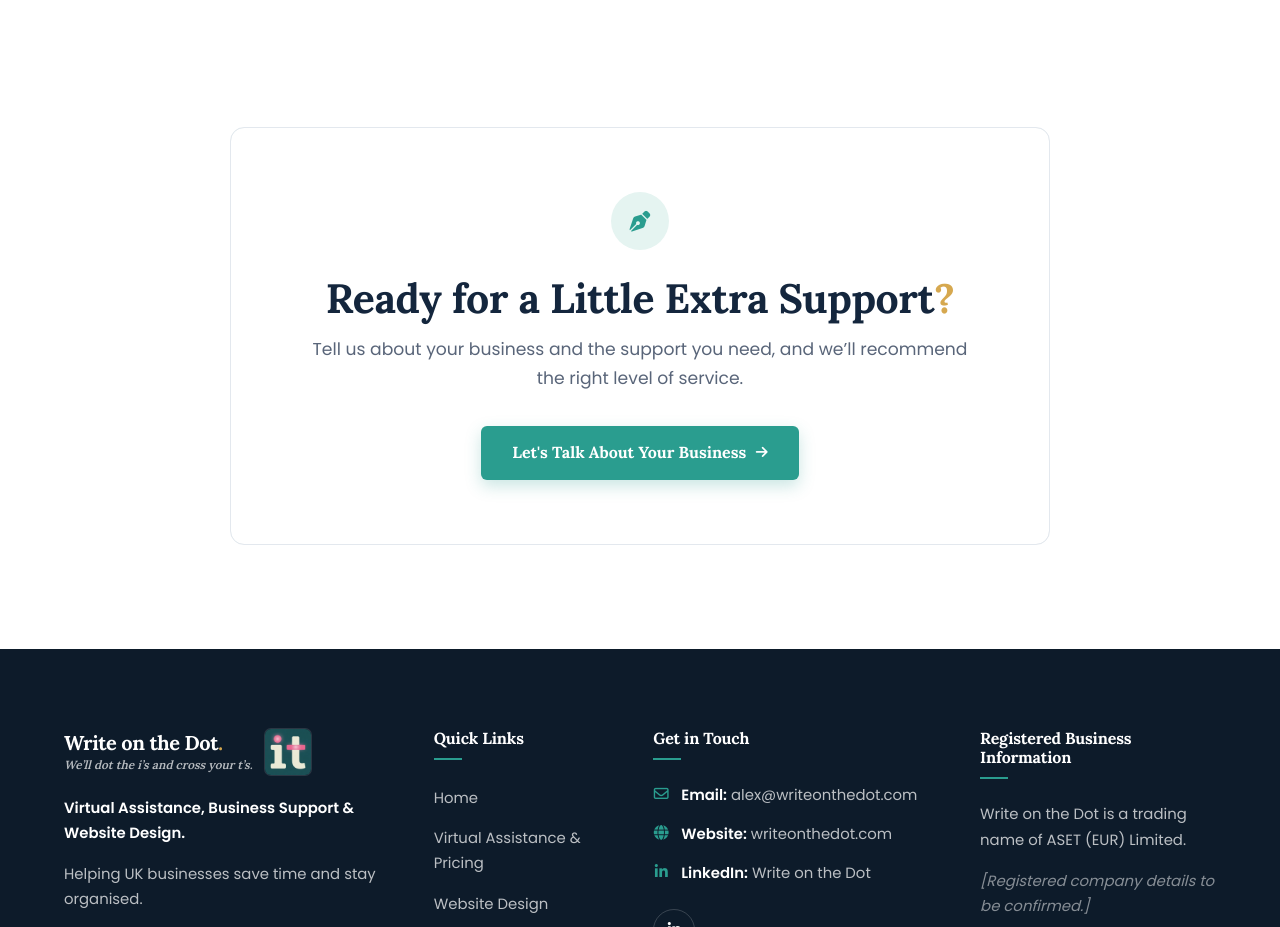
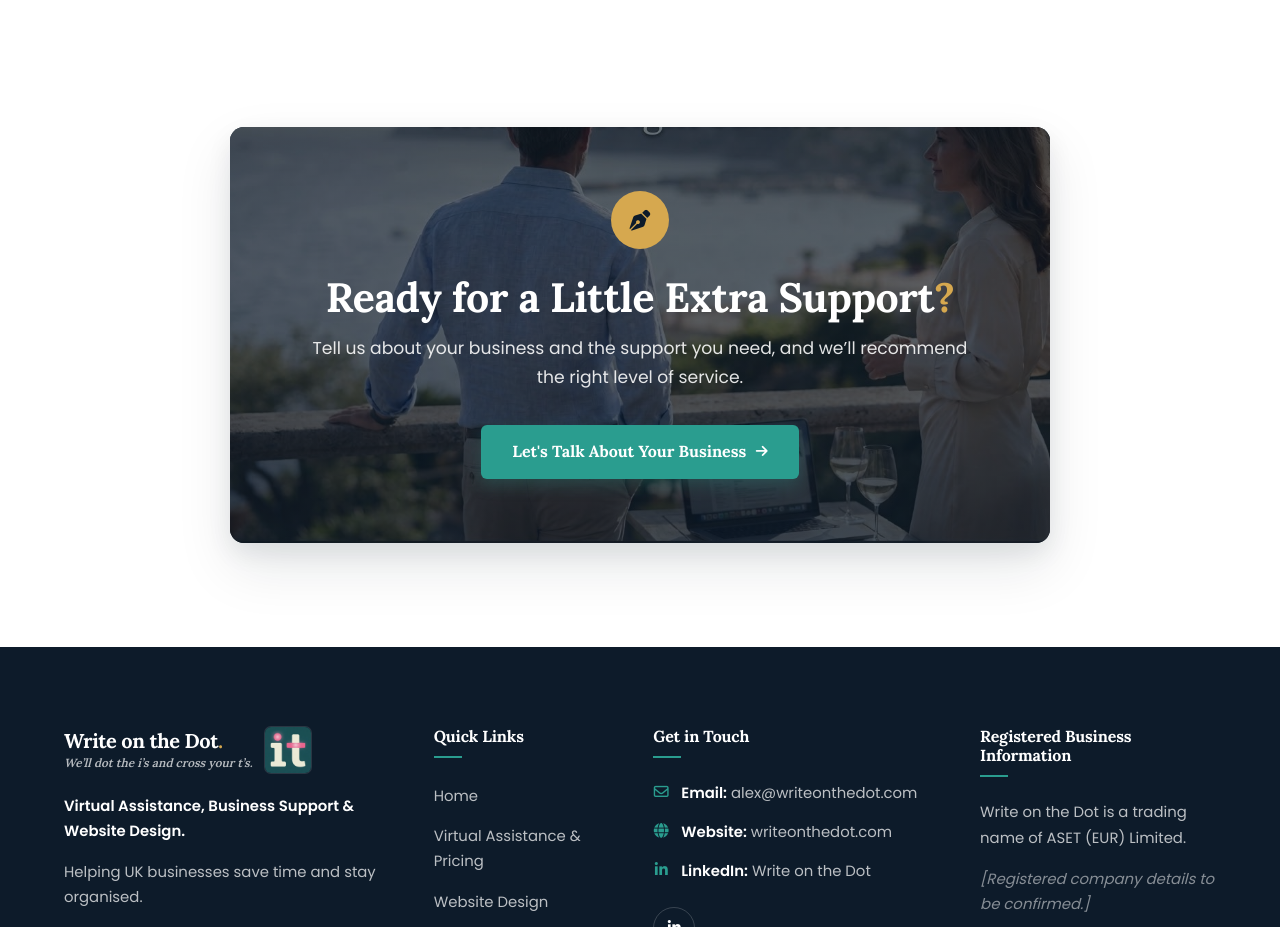
Before and after one commit to Sarafeleke/Write-on-the-Dot1, a plain HTML site: page services.html in a window 1280 px wide. Shown: the part 3980-4907 px from the top of the page. Drawn offline with Linux system fonts and the light colour scheme.

Commit message:
Add homepage banner strip and enrich page imagery
- Show the profile brand banner full-width at the top of the homepage and
  remove the duplicated brand name/slogan from the hero
- Add a strong work-life-balance photo background to the Virtual
  Assistance page's closing CTA
- Add a website design workspace photo beside the benefits list on the
  Website Design page

Generated with [Devin](https://devin.ai)

Co-Authored-By: Devin <158243242+devin-ai-integration[bot]@users.noreply.github.com>

```diff
--- a/css/style.css
+++ b/css/style.css
@@ -357,6 +357,19 @@ ul { margin: 0; padding: 0; list-style: none; }
 }
 
 /* -------------------------------------------------------------------------
+   6b. Top brand banner (homepage)
+   ------------------------------------------------------------------------- */
+.top-banner {
+  border-bottom: 3px solid var(--gold);
+  line-height: 0;
+}
+.top-banner img {
+  display: block;
+  width: 100%;
+  height: auto;
+}
+
+/* -------------------------------------------------------------------------
    7. Hero
    ------------------------------------------------------------------------- */
 .hero {
@@ -1047,6 +1060,28 @@ ul { margin: 0; padding: 0; list-style: none; }
     linear-gradient(135deg, var(--teal-light), var(--border)) border-box;
 }
 .final-cta-inner .section-intro { margin-bottom: 2rem; }
+
+/* Final CTA with a strong background photo and a navy overlay for legibility */
+.final-cta-inner.final-cta-photo {
+  position: relative;
+  overflow: hidden;
+  border: 0;
+  background: var(--navy-dark);
+  box-shadow: var(--shadow-lg);
+}
+.final-cta-photo .panel-photo { mix-blend-mode: normal; filter: none; }
+.final-cta-photo::before {
+  content: "";
+  position: absolute;
+  inset: 0;
+  z-index: 1;
+  background: linear-gradient(180deg, rgba(13, 27, 42, 0.55) 0%, rgba(13, 27, 42, 0.72) 100%);
+  pointer-events: none;
+}
+.final-cta-photo > *:not(.panel-photo) { position: relative; z-index: 2; }
+.final-cta-photo .section-title { color: var(--white); }
+.final-cta-photo .section-intro { color: rgba(255, 255, 255, 0.88); }
+.final-cta-photo .final-cta-mark { background: var(--gold); color: var(--navy-dark); }
 
 .final-cta-mark {
   display: inline-grid;
@@ -1634,6 +1669,7 @@ ul { margin: 0; padding: 0; list-style: none; }
 }
 .wd-benefits h3 { font-size: 1.35rem; margin-bottom: 1.25rem; }
 .wd-benefit-list { display: grid; grid-template-columns: 1fr 1fr; gap: 1rem 2rem; }
+.feature-copy .wd-benefit-list { grid-template-columns: 1fr; gap: 1rem; margin-top: 1.25rem; }
 .wd-benefit-list li { display: flex; gap: 0.7rem; align-items: flex-start; }
 .wd-benefit-list strong { color: var(--navy); }
 .wd-benefit-list i { color: var(--teal); margin-top: 0.3rem; }
--- a/services.html
+++ b/services.html
@@ -240,7 +240,8 @@
     <!-- ================= FINAL CTA ================= -->
     <section class="section final-cta" aria-labelledby="final-cta-heading">
       <div class="container">
-        <div class="final-cta-inner reveal">
+        <div class="final-cta-inner final-cta-photo reveal">
+          <span class="panel-photo" style="background-image: url('images/work-life-balance.jpg'); --photo-pos: center 45%; --photo-opacity: 0.85;" aria-hidden="true"></span>
           <span class="final-cta-mark" aria-hidden="true"><i class="fa-solid fa-pen-nib"></i></span>
           <h2 id="final-cta-heading" class="section-title">Ready for a Little Extra Support<span class="brand-dot">?</span></h2>
           <p class="section-intro">Tell us about your business and the support you need, and we&rsquo;ll recommend the right level of service.</p>
```
Also changed, not shown: index.html (+5 -7 lines), website-design.html (+7 -1 lines), images/banner-profile.jpg (added), images/website-design-workspace.jpg (added).
